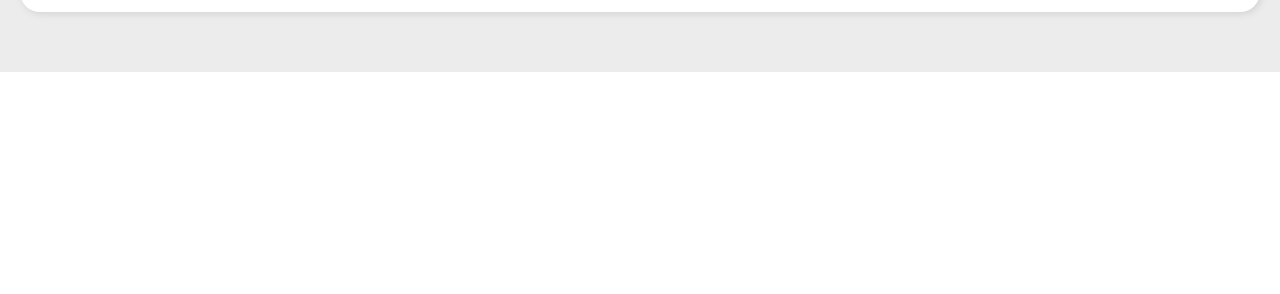
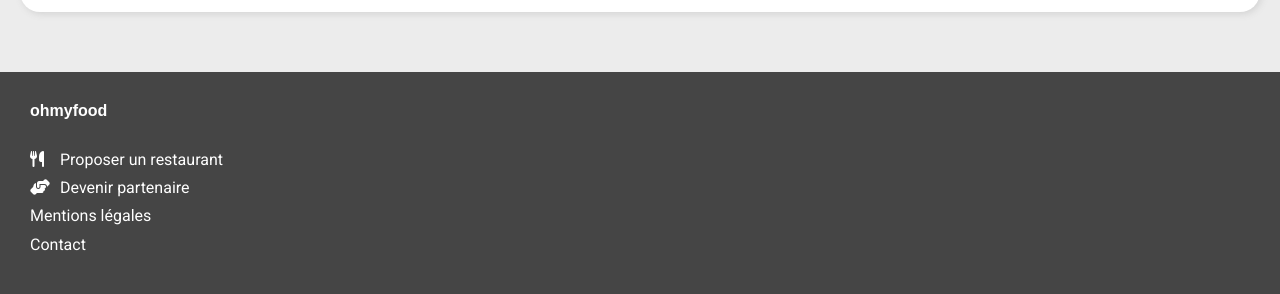
Before and after one commit to Mukurohoshi/Im_Chun_3_01092022, a website: page index.html in a window 1280 px wide. Shown: the part 1927-2221 px from the top of the page. Before the commit the page ends 1999 px from the top, so only its background shows below. Drawn offline with Linux system fonts and the light colour scheme; a web font is replaced by a local one.

Commit message:
footer + correction lien

```diff
--- a/index.html
+++ b/index.html
@@ -158,16 +158,19 @@
       </section>
   </main>
 
-
-
-
-
-
-
-
-
-
-
-  </body>
+  <footer id="footer" class="footer">
+    <div class="footer_container">
+        <h4 class="footer_container_title">ohmyfood</h4>
+        <a href="#" class="footer_container_link">
+            <i class="fa-solid fa-utensils footer_container_icon"></i>Proposer un restaurant
+        </a>
+        <a href="#" class="footer_container_link">
+            <i class="fa-solid fa-handshake-angle footer_container_icon"></i>Devenir partenaire
+        </a>
+        <a href="#" class="footer_container_link">Mentions légales</a>
+        <a href="#" class="footer_container_link">Contact</a>
+    </div>
+</footer>
+ </body>
 </html>
 <!-- npm run sass -->
--- /dev/null
+++ b/sass/layout/_footer.scss
@@ -0,0 +1,22 @@
+.footer{
+    background: darken($dark-grey, 30%);
+    &_container{
+        padding:30px;
+
+    }
+    &_container_title{
+        color:white;
+        font-family: $second-font;
+        margin:0;
+        padding-bottom:20px;
+    }
+    &_container_link{
+        display: block;
+        color:white;
+        margin: 10px 0;
+        text-decoration: none;
+    }
+    &_container_icon {
+        width: 30px;
+    }
+}
--- a/sass/layout/_position.scss
+++ b/sass/layout/_position.scss
@@ -10,12 +10,15 @@
         justify-content: center;
         align-items: center;
         font-size: 16px;
+        text-decoration: none;
     }
     &_text{
         margin: 0 25px;
+        color: black;
     }
     &_icon{
         margin-bottom: 2px;
+        color: black;
     }
 }
 .explorer_container{
--- a/sass/main.scss
+++ b/sass/main.scss
@@ -7,3 +7,11 @@
 @import "layout/_fonctionnement.scss";
 @import "utils/_carte.scss";
 @import "layout/_restaurants.scss";
+@import "layout/_footer.scss";
+
+
+body{
+    font-family: $main-font;
+    width: 100%;
+    margin: auto;
+}
--- a/sass/utils/_variables.scss
+++ b/sass/utils/_variables.scss
@@ -10,7 +10,7 @@
 $shadow: 0 2px 4px $dark-grey;
 $shadow-soft: 2px 2px 7px $soft-grey;
 $main-font: 'Roboto', sans-serif;
-$second-font: 'Shrikhand', cursive;
+$second-font: 'Shrikhand', sans-serif;
 $weight-title: bold;
 $weight-subtitle: normal;
 $size-title: 25px;
```
Also changed, not shown: css/style.css, 1 other file.
